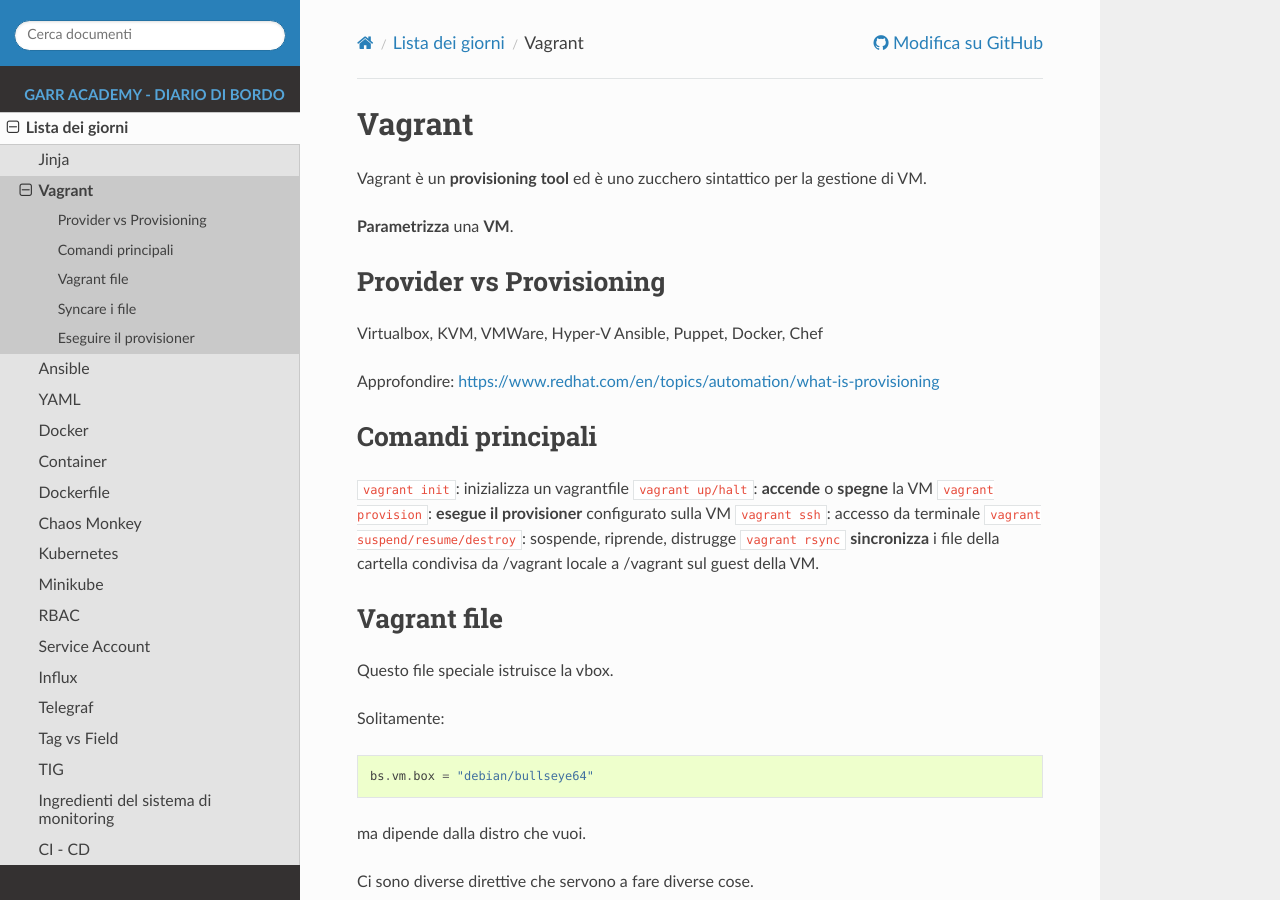
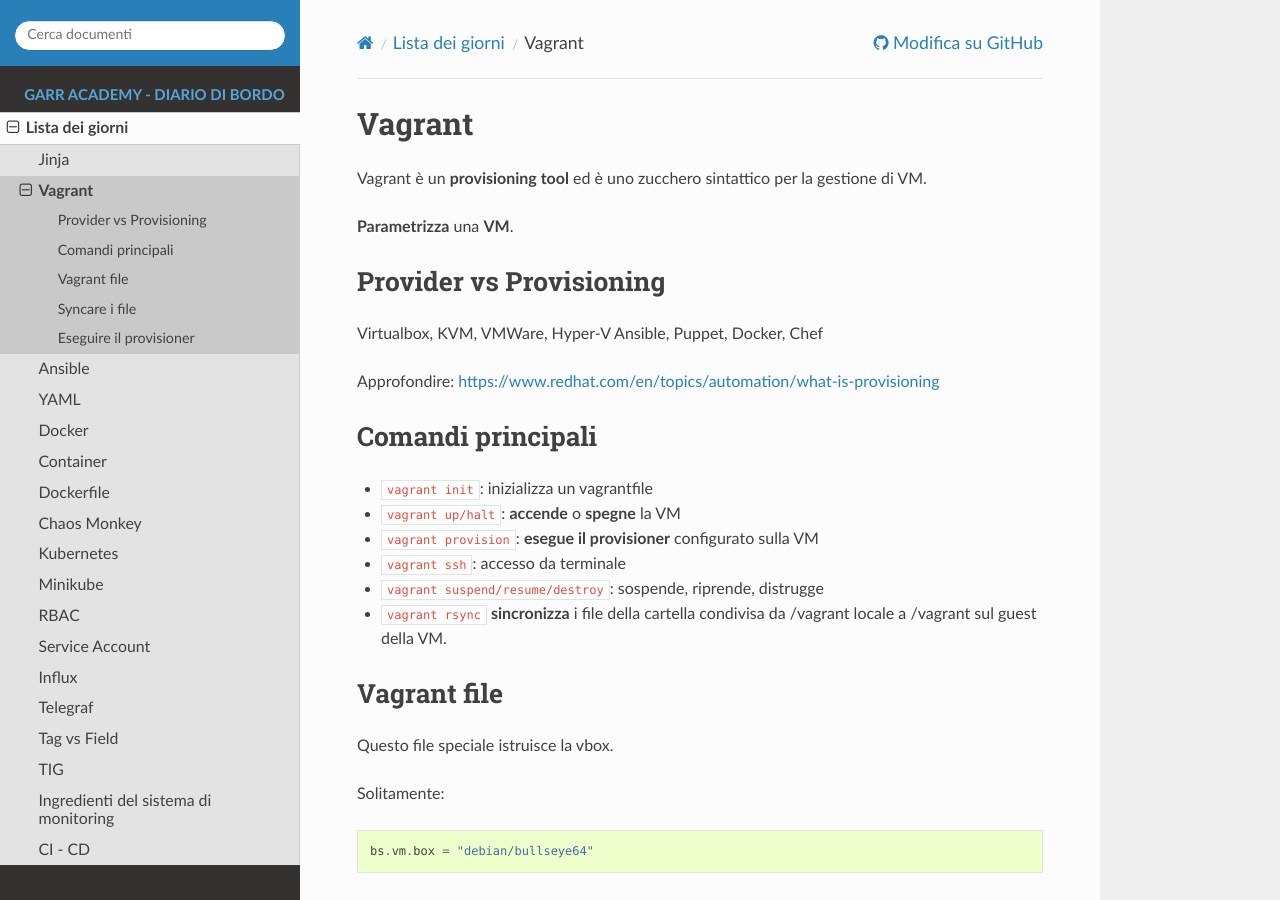
Before and after one commit to dag7dev/appunti-personali-dag7, a Sphinx documentation site: the page built from docs/source/diario-garr-academy/giorno2/vagrant.rst, in a window 1280 px wide and 900 px high. Built offline with Sphinx 7.4.7 and the Read the Docs theme 2.0.0, drawn with Linux system fonts in a browser that asks for light colours; formulas are drawn with MathJax 3; pages that are not in the unit, such as notebooks, are missing from menus; comment, search, counter and statistics services are not loaded.

```diff
--- a/docs/source/diario-garr-academy/giorno2/vagrant.rst
+++ b/docs/source/diario-garr-academy/giorno2/vagrant.rst
@@ -20,12 +20,12 @@ https://www.redhat.com/en/topics/automation/what-is-provisioning
 Comandi principali
 ------------------
 
-``vagrant init``: inizializza un vagrantfile ``vagrant up/halt``:
-**accende** o **spegne** la VM ``vagrant provision``: **esegue il
-provisioner** configurato sulla VM ``vagrant ssh``: accesso da terminale
-``vagrant suspend/resume/destroy``: sospende, riprende, distrugge
-``vagrant rsync`` **sincronizza** i file della cartella condivisa da
-/vagrant locale a /vagrant sul guest della VM.
+- ``vagrant init``: inizializza un vagrantfile
+- ``vagrant up/halt``: **accende** o **spegne** la VM
+- ``vagrant provision``: **esegue il provisioner** configurato sulla VM
+- ``vagrant ssh``: accesso da terminale
+- ``vagrant suspend/resume/destroy``: sospende, riprende, distrugge
+- ``vagrant rsync`` **sincronizza** i file della cartella condivisa da /vagrant locale a /vagrant sul guest della VM.
 
 Vagrant file
 ------------
```
